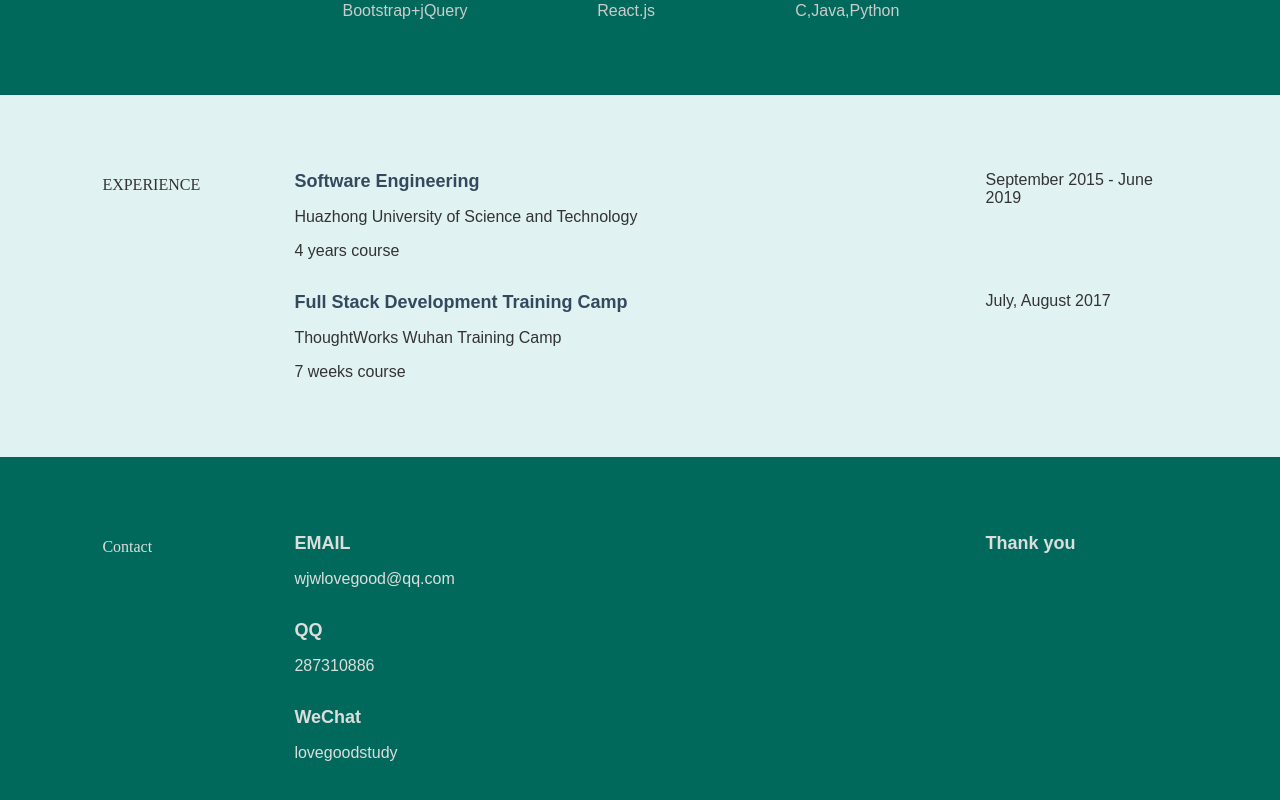
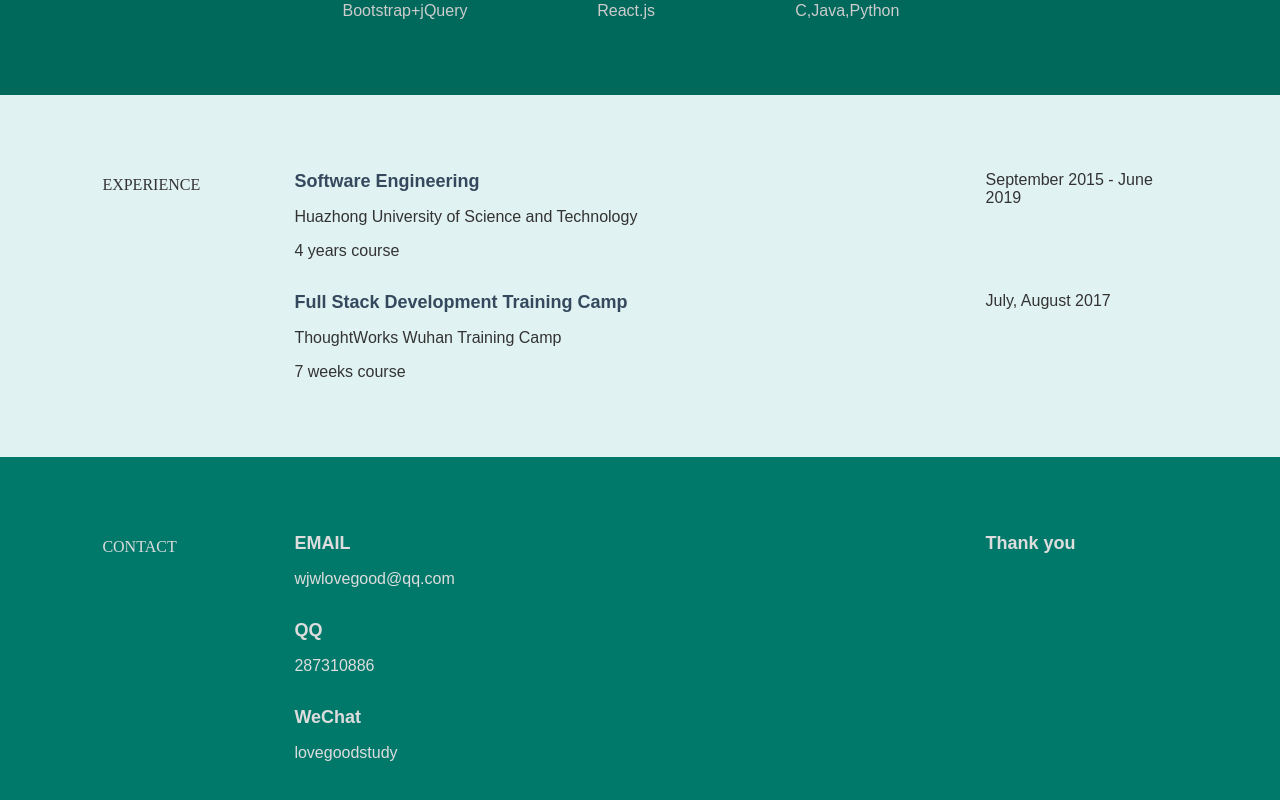
Before and after one commit to Lovegoodstudy/myresume-react, a React (Create React App) app: page / in a window 1280 px wide. Shown: the part 1473-2273 px from the top of the page. Built offline with nearby package versions, Linux system fonts and the light colour scheme.

Commit message:
version 1 complete

```diff
--- a/src/App.js
+++ b/src/App.js
@@ -3,7 +3,7 @@ import './App.css';
 
 import MuiThemeProvider from 'material-ui/styles/MuiThemeProvider';
 import getMuiTheme from 'material-ui/styles/getMuiTheme';
-import {teal100, teal500, teal800, teal50, tealA700} from 'material-ui/styles/colors'
+import {teal100, teal500, teal800, teal50, teal700} from 'material-ui/styles/colors'
 
 import NavBar from './NavBar'
 import Header from './Header'
@@ -28,7 +28,7 @@ const muiTheme = getMuiTheme({
         skillsTextColor : '#cccccc',
         experienceBackgroundColor : teal50,
         experienceTextColor : '#333333',
-        contactBackgroundColor : teal800,
+        contactBackgroundColor : teal700,
         contactTextColor : '#dddddd'
     }
 });
--- a/src/Contact.js
+++ b/src/Contact.js
@@ -1,7 +1,5 @@
 import React,{Component} from 'react';
 import muiThemeable from 'material-ui/styles/muiThemeable';
-import FlatButton from 'material-ui/FlatButton'
-import SvgIcon from 'material-ui/SvgIcon';
 
 class Contact extends Component {
     render() {
@@ -16,7 +14,7 @@ class Contact extends Component {
         return(
             <div className="Block" style={styles.background} id="Contact">
                 <div className="Header">
-                    <h4>Contact</h4>
+                    <h4>CONTACT</h4>
                 </div>
                 <div className="Context">
                     <p><t>EMAIL</t></p>
--- a/src/Experience.js
+++ b/src/Experience.js
@@ -1,7 +1,5 @@
 import React,{Component} from 'react';
 import muiThemeable from 'material-ui/styles/muiThemeable';
-import FlatButton from 'material-ui/FlatButton'
-import SvgIcon from 'material-ui/SvgIcon';
 
 class Experience extends Component {
     render() {
--- a/src/NavBar.js
+++ b/src/NavBar.js
@@ -32,7 +32,7 @@ class NavBar extends Component {
                             <path fill="#ffffff" d="M14,6H10V4H14M20,6H16V4L14,2H10L8,4V6H4C2.89,6 2,6.89 2,8V19A2,2 0 0,0 4,21H20A2,2 0 0,0 22,19V8C22,6.89 21.1,6 20,6Z" />
                         </SvgIcon>
                     </IconButton>
-                    <IconButton tooltip="Contact With Me" href="#">
+                    <IconButton tooltip="Contact With Me" href="#Contact">
                         <SvgIcon>
                             <path fill="#ffffff" d="M20,8L12,13L4,8V6L12,11L20,6M20,4H4C2.89,4 2,4.89 2,6V18A2,2 0 0,0 4,20H20A2,2 0 0,0 22,18V6C22,4.89 21.1,4 20,4Z" />
                         </SvgIcon>
```
